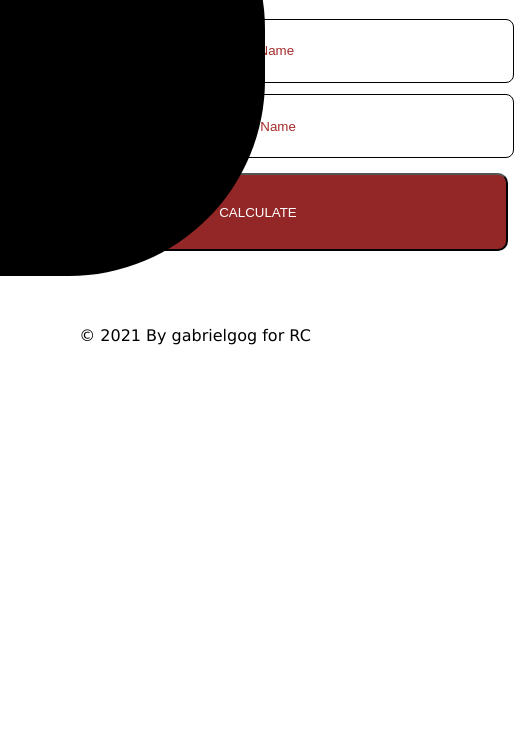
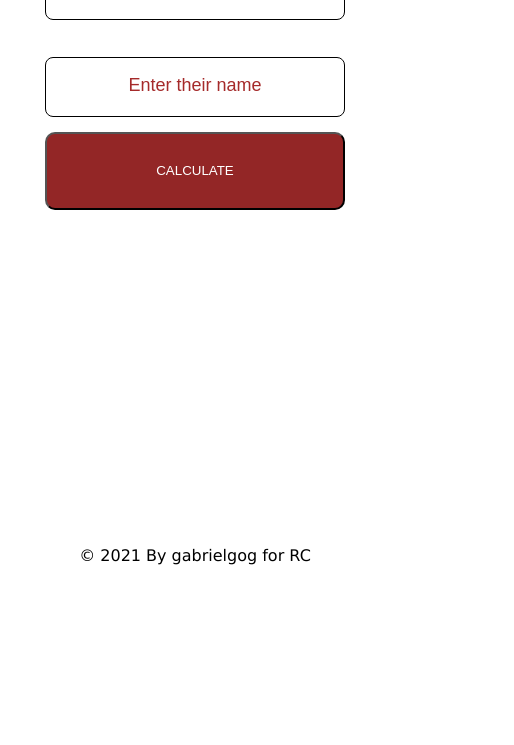
Before and after one commit to gabrielgog/lovecalculator, a website: page index.html in a window 390 px wide. Shown: the part 99-844 px from the top of the page, 514 px wide, since content can reach past the window. Drawn offline with Linux system fonts and the light colour scheme.

Commit message:
make responsive

```diff
--- a/app.css
+++ b/app.css
@@ -1,8 +1,26 @@
+*,
+*::before,
+*::after{
+    box-sizing: border-box;
+
+}
+
 
 body{
     text-align: center;
     font-family: Verdana, Geneva, Tahoma, sans-serif;
 
+
+
+}
+
+@keyframes blink {
+    50%{
+        opacity: 0;
+    }
+    80%{
+        opacity: .5;
+    }
 
 }
 
@@ -10,6 +28,7 @@ body{
 .heading{
     font-weight: bolder;
     line-height: 75px;
+    animation: blink 2s linear infinite;
 
 }
 
@@ -55,13 +74,14 @@ color: #fff;
 #background{
 /* Rectangle 14 */
 position: fixed;
-width: 482px;
+width: 500px;
 height: 443px;
 left: 1180px;
 top: 500px;
 
 background: rgba(129, 0, 0, 0.85);
 border-radius: 147px;
+
 }
 
 #background1{
@@ -71,6 +91,7 @@ height: 443px;
 left: -217px;
 top: -89px;
 
+
 background: #000000;
 border-radius: 196px;
 }
@@ -78,6 +99,7 @@ border-radius: 196px;
 input::placeholder{
     color: brown;
     text-align: center;
+    font-size: large;
 }
 
 
@@ -88,3 +110,109 @@ footer{
 
 
 /* Mobile screen only */
+@media all and (max-width: 700px){
+    body{
+        text-align: center;
+        font-family: Verdana, Geneva, Tahoma, sans-serif;
+
+
+
+    }
+
+    @keyframes blink {
+        50%{
+            opacity: 0;
+        }
+        80%{
+            opacity: .5;
+        }
+
+    }
+
+
+    .heading{
+        font-weight: bold;
+        line-height: 25px;
+        animation: blink 2s linear infinite;
+        font-size: 25px;
+
+    }
+
+    /* form styles */
+
+    #lover1Name{
+
+    background: #FFFFFF;
+    border: 1.5px solid #000000;
+    border-radius: 8px;
+    width: 300px;
+    height: 60px;
+
+    }
+
+    #lover2Name{
+    background: #FFFFFF;
+    border: 1.5px solid #000000;
+    border-radius: 8px;
+    width: 300px;
+    height: 60px;
+    margin-top: 10%;
+
+    }
+
+    #result{
+        color: brown;
+        font-weight: normal;
+        font-size: medium;
+    }
+
+
+    #cal-btn{
+    width: 300px;
+    height: 78px;
+    background: rgba(129, 0, 0, 0.85);
+    border-radius: 10px;
+    margin-top: 4%;
+    color: #fff;
+
+    }
+
+
+    #background{
+    /* Rectangle 14 */
+    position: fixed;
+    width: 500px;
+    height: 100px;
+    left: 4000px;
+    top: 500px;
+
+    background: rgba(129, 0, 0, 0.85);
+    border-radius: 147px;
+
+    }
+
+    #background1{
+    position: fixed;
+    width: 482px;
+    height: 43px;
+    left: -217px;
+    top: -89px;
+
+
+    background: #000000;
+    border-radius: 196px;
+    }
+
+    input::placeholder{
+        color: brown;
+        text-align: center;
+        font-size: large;
+    }
+
+
+    footer{
+        margin-top: 90%;
+
+    }
+
+}
--- a/app.js
+++ b/app.js
@@ -1,13 +1,15 @@
+// Okay, let's load the DOM before doing anything with it.
 document.addEventListener("DOMContentLoaded", (event) => {
-  //
 
-  //   This variable holds all the messages being shown for every click.
-  const result = document.getElementById("result");
-  //
+    // A value that shows the user every message they should see
 
+    let result = document.getElementById('result')
+
+//   Generating random number and rounding it up
   let loveScore = Math.random() * 100;
   let loveScoreRound = Math.floor(loveScore) + 1;
 
+//   Holding the form with a vairable and adding an event listener to it
   const form = document.querySelector("form");
   form.addEventListener("submit", (event) => {
     let love = [];
@@ -25,10 +27,10 @@ document.addEventListener("DOMContentLoaded", (event) => {
       result.innerHTML = `${loveScoreRound}% Hey, ${love}, I hate to break this to you but I have to. There's no future here. Sorry! `;
     }
 
-    // storing user info in local storage and not allowing the user to check
-    // for a name that has been entered twice.
+    /* storing user info in local storage and not allowing the user to check
+     for a name that has been entered twice. */
     localStorage.setItem("love", JSON.stringify(love));
-    if (localStorage.includes(love)) {
+    if (localStorage[0] === love) {
       alert("You cannot check for thesame lover");
     }
 
--- a/index.html
+++ b/index.html
@@ -16,13 +16,13 @@
     <h1 id="background"> </h1>
     <h1 id="background1"></h1>
 
-    <h1 class="heading">LOVE CALCULATOR</h1>
+    <h1 class="heading">LOVE ❤️ CALCULATOR</h1>
     <form action="#">
         <div>
-            <input type="text" id="lover1Name"  placeholder="Your Name" required>
+            <input type="text" id="lover1Name"  placeholder="Enter your name" required>
         </div>
         <div>
-            <input type="text" id="lover2Name"  placeholder="Their Name" required>
+            <input type="text" id="lover2Name"  placeholder="Enter their name" required>
 
         </div>
 
```
